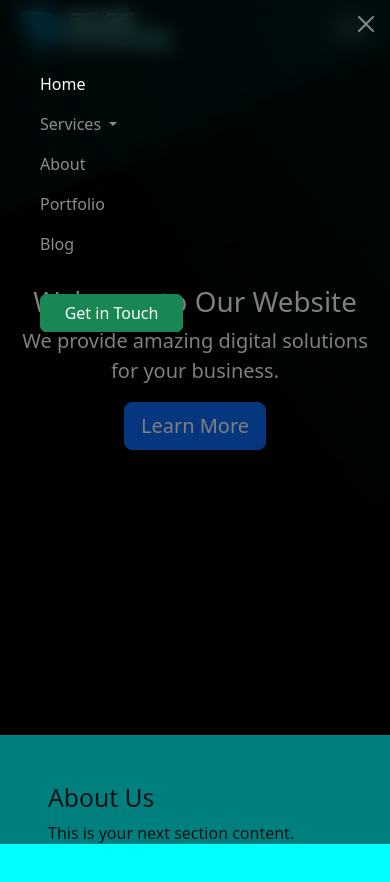
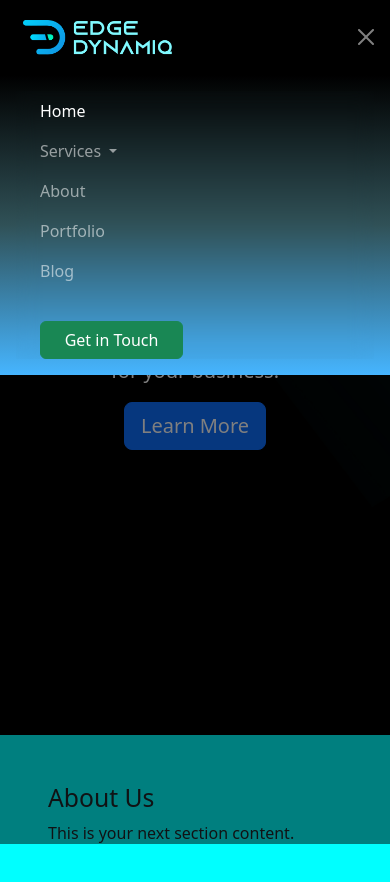
Before and after one commit to Manibharthi/edge-dynamiq, a plain HTML site: page index.html in a window 390 px wide. Both pictures are taken after a click on the button "Toggle navigation". Drawn offline with nearby package versions, Linux system fonts and the light colour scheme.

Commit message:
commit name

```diff
--- a/css/style.css
+++ b/css/style.css
@@ -20,8 +20,6 @@ body::-webkit-scrollbar {
             display: none;
             overflow: hidden;
         }
-
-
         /* Header and navbar */
 
         .header-logo {
@@ -36,12 +34,25 @@ body::-webkit-scrollbar {
                 justify-content: center;
                 flex-grow: 1;
             }
-    #navbar-btn {}
             .navbar .header-logo {
                 margin-right: auto;
             }
             .navbar #navbar-btn {
                 margin-left: auto;
+            }
+            .custom-offcanvas-body {
+                backdrop-filter: blur(10px);
+            }
+        }
+
+        @media (max-width: 991px) {
+            .custom-offcanvas-body {
+                backdrop-filter: blur(10px);
+                background: linear-gradient(to bottom, #000000, #305157, #46b5ff);
+            }
+            .offcanvas-header {
+                backdrop-filter: blur(10px);
+                background: linear-gradient(to bottom, #000000, #000000, #000000);
             }
         }
 
@@ -56,19 +67,6 @@ body::-webkit-scrollbar {
             padding: 0% 4% 0% 0%;
         }
 
-.navbar .dropdown-item {
-    background-color: rgba(255, 255, 255, 0);
-    backdrop-filter: blur(50px);
-    -webkit-backdrop-filter: blur(10px);
-}
-
-.dropdown-menu {
-    background-color: rgba(255, 255, 255, 0);
-    backdrop-filter: blur(10px);
-    -webkit-backdrop-filter: blur(10px);
-    border: 1px solid rgba(255, 255, 255, 0.2);
-}
-
         .navbar-toggler {
             color: white;
             border-color: rgba(255, 255, 255, 0.5);
@@ -77,14 +75,16 @@ body::-webkit-scrollbar {
         .container-fluid {
             width: 100%;
         }
-
-
         /* new */
 
-.offcanvas-top {
+        .navbar,
+        .offcanvas-top,
+        .offcanvas-body,
+        .navbar-nav,
+        .nav-item,
+        .navbar-toggler,
+        .offcanvas {
             backdrop-filter: blur(10px);
-    background-color: rgba(0, 0, 0, 0.6);
-    -webkit-backdrop-filter: blur(10px);
         }
 
         .offcanvas-body {
@@ -104,8 +104,44 @@ body::-webkit-scrollbar {
         .dropdown-item:hover {
             text-decoration: underline;
         }
+        /* toggle */
 
+        .custom-toggler {
+            /* border: none; */
+            background-color: transparent;
+            cursor: pointer;
+            outline: none;
+            padding: 4px 7px;
+            position: relative;
+            width: 50px;
+        }
 
+        .custom-toggler div {
+            width: 100%;
+            height: 2px;
+            background-color: #fff;
+            margin: 10px 0;
+            transition: transform 0.4s ease, opacity 0.4s ease;
+            position: relative;
+        }
+
+        .custom-toggler .bar1 {
+            transform-origin: 10% 50%;
+        }
+
+        .custom-toggler .bar2 {
+            transform-origin: 10% 50%;
+        }
+        /* Active State (X) */
+
+        .custom-toggler.collapsed .bar1 {
+            transform: rotate(45deg) translate(4px, 4px);
+        }
+
+        .custom-toggler.collapsed .bar2 {
+            transform: rotate(-45deg) translate(4px, -4px);
+        }
+        /* toggle */
         /* Header, hero, and navbar */
 
         .about-us {
--- a/index.html
+++ b/index.html
@@ -18,18 +18,24 @@
 
             <div class="container-fluid">
                 <img class="header-logo" src="assets/logo.png" alt="logo" />
-                <button class="navbar-toggler" type="button" data-bs-toggle="offcanvas" data-bs-target="#offcanvasDarkNavbar" aria-controls="offcanvasDarkNavbar" aria-label="Toggle navigation">
+                <button class="navbar-toggler custom-toggler" type="button" data-bs-toggle="offcanvas" data-bs-target="#offcanvasDarkNavbar" aria-controls="offcanvasDarkNavbar" aria-label="Toggle navigation">
+                  <div class="bar1"></div>
+                  <div class="bar2"></div>
+
+              </button>
+
+                <!-- <button class="navbar-toggler custom-toggler" type="button" data-bs-toggle="offcanvas" data-bs-target="#offcanvasDarkNavbar" aria-controls="offcanvasDarkNavbar" aria-label="Toggle navigation">
             <span class="navbar-toggler-icon"></span>
-          </button>
-                <div class="offcanvas offcanvas-top bg-transparent" tabindex="-1" id="offcanvasDarkNavbar" aria-labelledby="offcanvasDarkNavbarLabel">
-                    <div class="offcanvas-header ">
-                        <!-- <img class="header-logo" src="assets/logo.png" alt="logo" /> -->
+          </button> -->
+                <div class="offcanvas offcanvas-top" tabindex="-1" id="offcanvasDarkNavbar" aria-labelledby="offcanvasDarkNavbarLabel">
+                    <div class="offcanvas-header">
+                        <img class="header-logo" src="assets/logo.png" alt="logo" />
                         <button type="button" class="btn-close btn-close-white ml-2" data-bs-dismiss="offcanvas" aria-label="Close"></button>
                     </div>
                     <div>
-                        <div class="offcanvas-body">
+                        <div class="offcanvas-body custom-offcanvas-body">
                             <ul class="navbar-nav mx-auto flex-grow-1 pe-5 ps-4">
-                                <!-- ps-0 -->
+
                                 <ul class="navbar-nav justify-content-top flex-grow-1">
                                     <li class="nav-item">
                                         <a class="nav-link active" aria-current="page" href="#">Home</a
@@ -94,6 +100,7 @@
         <section class="hero d-flex align-items-center justify-content-center">
             <div class="container text-center">
                 <h1>Welcome to Our Website</h1>
+
                 <p class="lead">We provide amazing digital solutions for your business.</p>
                 <a href="#" class="btn btn-primary btn-lg">Learn More</a>
             </div>
--- a/js/main.js
+++ b/js/main.js
@@ -0,0 +1,3 @@
+document.querySelector('.custom-toggler').addEventListener('click', function() {
+    this.classList.toggle('collapsed');
+});
```
Lines whose indentation alone changed are shown as unchanged.
